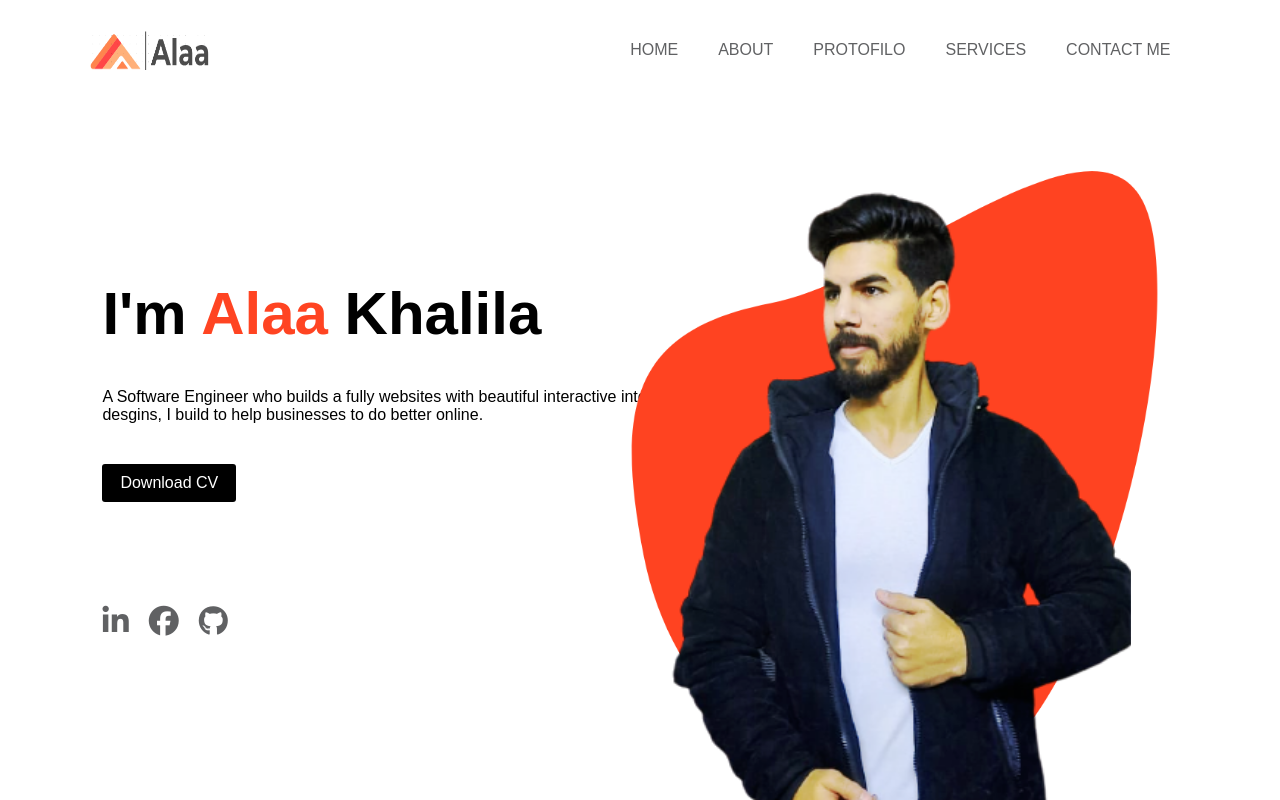
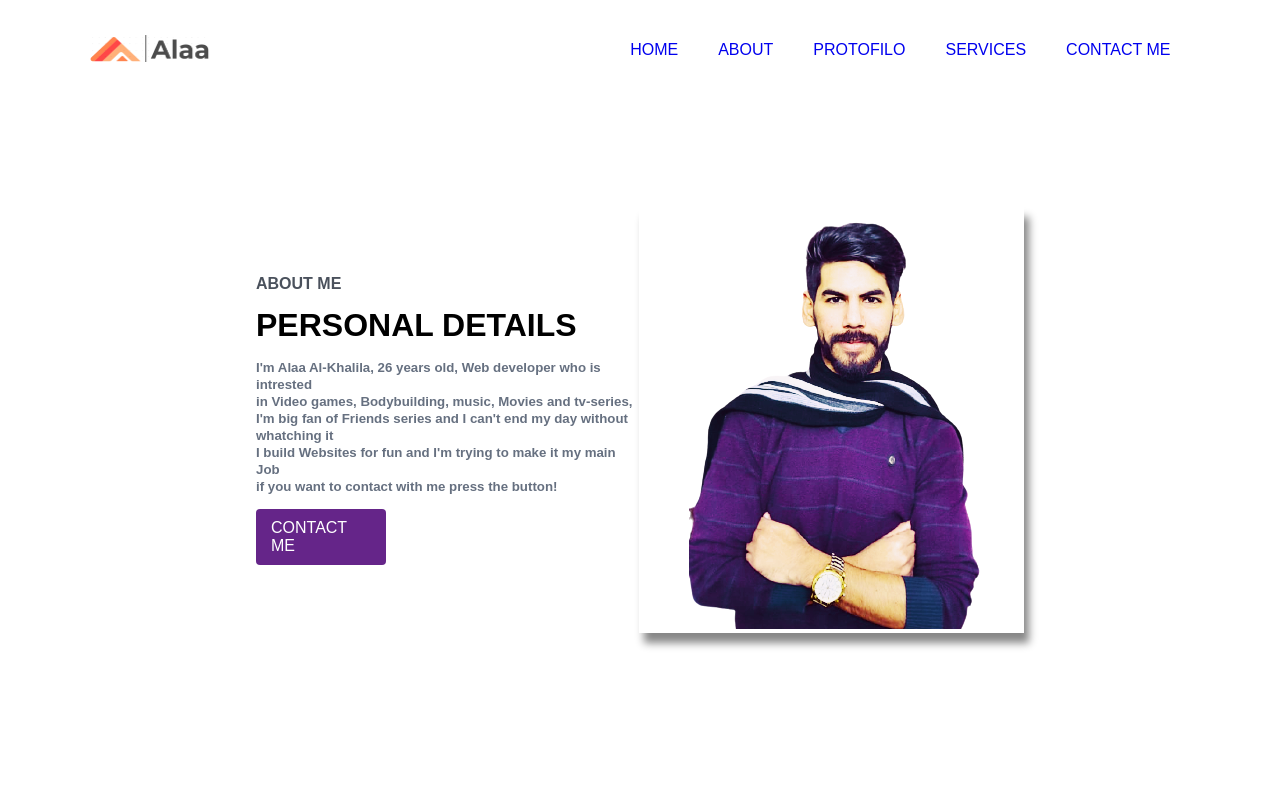
Before and after one commit to Alaa-Khalaila/My-Portfolio, a React (Create React App) app: page /about in a window 1280 px wide. Built offline with nearby package versions, Linux system fonts and the light colour scheme.

Commit message:
Finished About component

```diff
--- a/package.json
+++ b/package.json
@@ -8,6 +8,7 @@
     "@testing-library/user-event": "^7.2.1",
     "react": "^17.0.1",
     "react-dom": "^17.0.1",
+    "react-router-dom": "^5.2.0",
     "react-scripts": "3.4.4"
   },
   "scripts": {
--- a/src/App.css
+++ b/src/App.css
@@ -104,3 +104,54 @@ nav{
     cursor: pointer;
     color: #ff4321;
 }
+
+/*---------About-------------*/
+
+.about-cont{
+    height: 80vh;
+    width: 60%;
+    margin: auto;
+    display: flex;
+    justify-content: space-between;
+    align-items: center;
+}
+
+.img-border{
+    width: 400px;
+    box-shadow: 5px 10px 8px #888888;
+}
+
+.about-img{
+    margin-left: 50px;
+}
+
+.img-border:hover, .img-box:hover    {
+    cursor: pointer;
+}
+.about-cont h5{
+    color: #667080;
+    line-height: 17px;
+}
+
+.about-cont h4{
+    color: #4a515c;
+}
+.about-cont a{
+    text-decoration: none;
+    background-color: #652589;
+    padding: 10px 15px;
+    width: 26%;
+    color: #ffffff;
+    border-radius: 4px;
+}
+
+.about-cont a:hover{
+    background-color: #191A35;
+}
+
+.about-text{
+    height: 50%;
+    display: flex;
+    flex-direction: column;
+    justify-content: space-evenly;
+}
--- a/src/App.js
+++ b/src/App.js
@@ -1,15 +1,28 @@
 import React, { Component } from 'react';
+import { BrowserRouter as Router, Switch, Route, Link } from "react-router-dom";
 import './App.css';
 import Navbar from './components/Navbar';
 import Home from './components/Home';
+import About from './components/About';
 
 export default class App extends Component {
   render() {
     return (
-    <div>
-      <Navbar/>
-      <Home/>
-    </div>
+      <div>
+        <Router>
+          <Route>
+            <Navbar />
+          </Route>
+          <Route exact path='/'>
+            <Home />
+          </Route>
+          <Route exact path="/about">
+            <About />
+          </Route>
+
+        </Router>
+
+      </div>
     );
   }
 }
--- /dev/null
+++ b/src/components/About.js
@@ -0,0 +1,24 @@
+import React from 'react'
+import about from './pics/about.png'
+
+const About = () => {
+    return (
+        <div className="about-cont">
+            <div className="about-text">
+                <h4>ABOUT ME</h4>
+                <h1>PERSONAL DETAILS</h1>
+                <h5>I'm Alaa Al-Khalila, 26 years old, Web developer who is intrested<br />
+                in Video games, Bodybuilding, music, Movies and tv-series,<br />
+                 I'm big fan of Friends series and I can't end my day without whatching it <br />
+                  I build Websites for fun and I'm trying to make it my main Job<br />
+                   if you want to contact with me press the button!</h5>
+                <a href="#">CONTACT ME</a>
+            </div>
+            <div className="img-border">
+                <img src={about} alt="about-img" className="about-img" />
+            </div>
+        </div>
+    )
+}
+
+export default About
--- a/src/components/Navbar.js
+++ b/src/components/Navbar.js
@@ -1,20 +1,24 @@
 import React from 'react'
 import logo from './pics/logo.png'
+import { BrowserRouter as Router, Switch, Route, Link } from "react-router-dom";
 
 const Navbar = () => {
     return (
         <div>
             <nav>
-                    <img src={logo} alt="logo" className="logo"/>
-                    <div className="list">
-                        <ul>
-                            <li><a href="#">HOME</a></li>
-                            <li><a href="#">ABOUT</a></li>
-                            <li><a href="#">PROTOFILO</a></li>
-                            <li><a href="#">SERVICES</a></li>
-                            <li><a href="#">CONTACT ME</a></li>
-                        </ul>
-                    </div>
+                <Link to='/'>
+                    <img src={logo} alt="logo" className="logo" />
+                </Link>
+
+                <div className="list">
+                    <ul>
+                        <Link to='/'><li>HOME</li></Link>
+                        <Link to='/about'><li>ABOUT</li></Link>
+                        <Link to='/portofilo'><li>PROTOFILO</li></Link>
+                        <Link to='/services'><li>SERVICES</li></Link>
+                        <Link to='/contact'><li>CONTACT ME</li></Link>
+                    </ul>
+                </div>
             </nav>
         </div>
     )
```
Also changed, not shown: src/components/pics/about.png (added), 1 other file (tests, documents, lock files or other folders).
